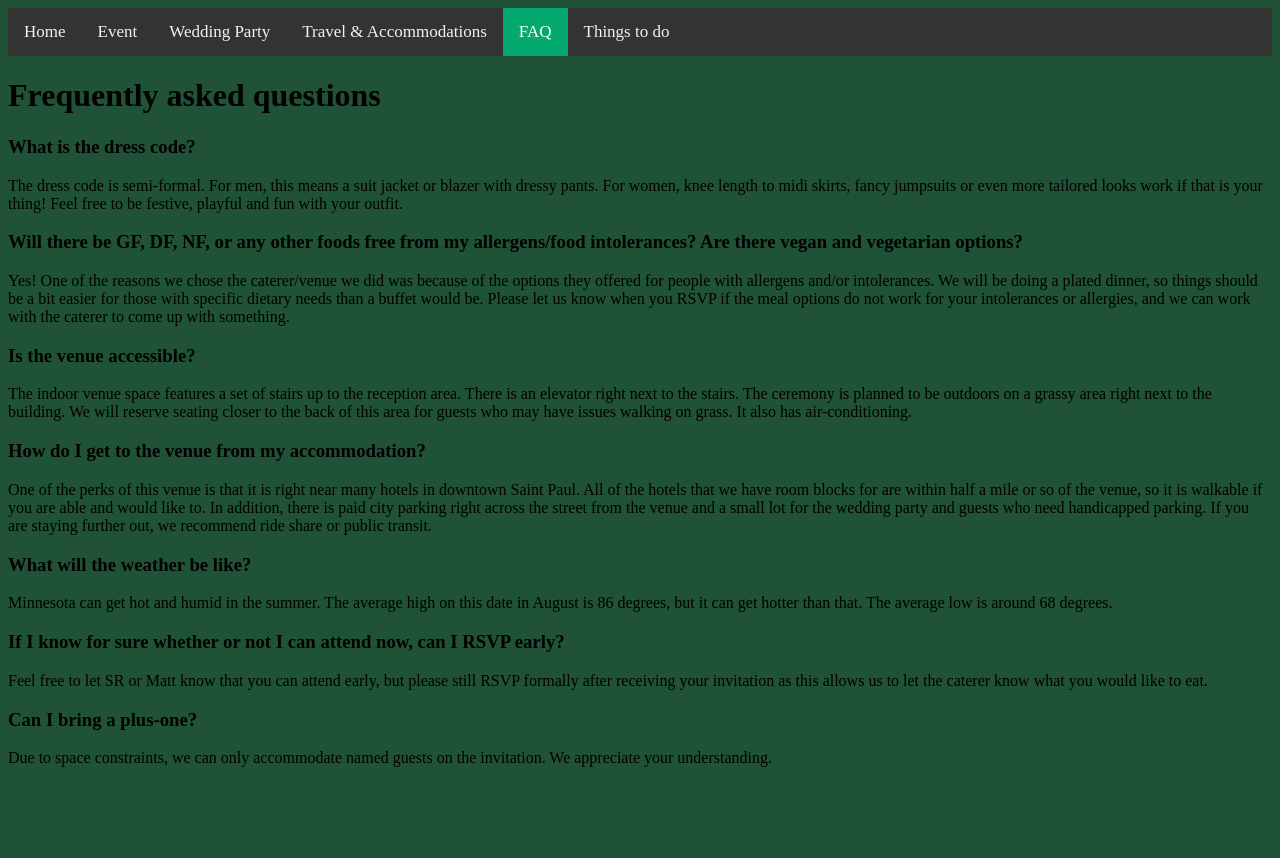
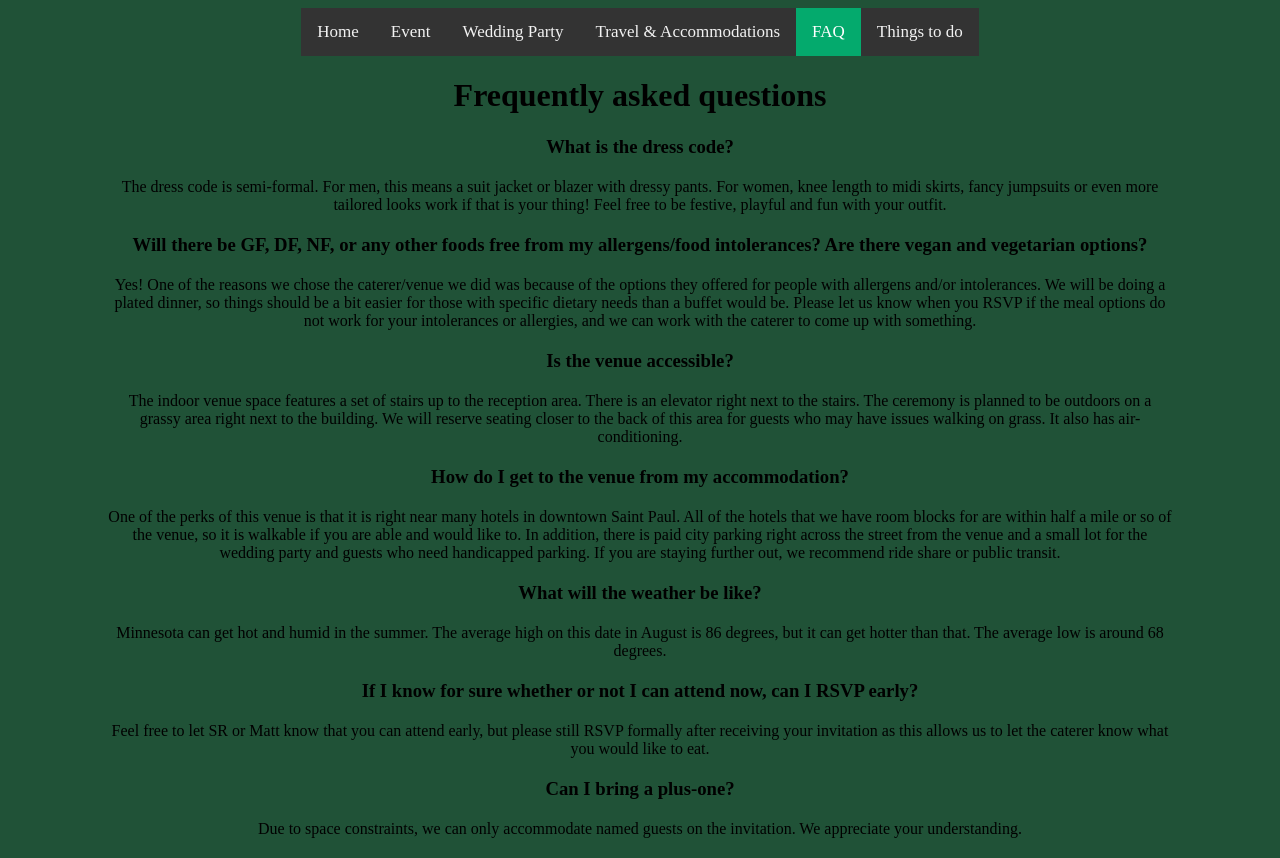
Before and after one commit to rutiglianom/rutiglianom.github.io, a PHP site: page /Pages/FAQ.php in a window 1280 px wide. Before the commit the page ends 767 px from the top, so only its background shows below. Run offline with PHP 8.4, Linux system fonts and the light colour scheme.

Commit message:
Centered contents

```diff
--- a/Text/EventDetails.txt
+++ b/Text/EventDetails.txt
@@ -14,7 +14,7 @@ We are starting the celebrations off with a rehearsal dinner for family and clos
 <h3>Parking</h3>
 <p>A small parking lot is available at the venue. If that fills up, street parking and a city-managed lot are just down the road.</p>
 <h3>Dress Code</h3>
-The dress code is semi-formal/formal. For men, this means a suit jacket or blazer with dressy pants and a tie.  For women, knee length to midi or tea length skirts, fancy jumpsuits or even more tailored looks work if that is your thing! The vibes are festive, playful and fun.
+<p>The dress code is semi-formal/formal. For men, this means a suit jacket or blazer with dressy pants and a tie.  For women, knee length to midi or tea length skirts, fancy jumpsuits or even more tailored looks work if that is your thing! The vibes are festive, playful and fun.</p>
 <h3>Ceremony</h3>
 <h4>4:00 PM - 4:30 PM</h4>
 <p>Please join us for an outdoor ceremony where we will exchange our vows. Weather permitting, the ceremony may be moved indoors at the same venue. Doors open at 3:30 pm and the ceremony starts promptly at 4.
--- a/index.php
+++ b/index.php
@@ -6,6 +6,7 @@
 		<title>About</title>
 	</head>
 	<body>
+		<div class="topnavContainer">
 		 <div class="topnav">
 		  <a class="active" href="index.php">Home</a>
 		  <a href="Pages/Event.php">Event</a>
@@ -14,10 +15,11 @@
 		  <a href="Pages/FAQ.php">FAQ</a>
 		  <a href="Pages/ThingsToDo.php">Things to do</a>
 		</div>
+		</div>
 		<h1>Sararosa & Matthew</h1>
 		 <img
 		  	src="Images/HomepageMattSR.jpg"
-		  	alt="The happy couple" width="500"
+		  	alt="The happy couple"
 		  />
 
 		<h2>Our Story</h2>
--- a/style.css
+++ b/style.css
@@ -1,10 +1,44 @@
 body {
   background-color: #205237;
+}
+
+h1 {
+	text-align: center;
+}
+h2 {
+	text-align: center;
+}
+h3 {
+	text-align: center;
+}
+h4 {
+	text-align: center;
+}
+
+p {
+  	margin-left: 100px;
+  	margin-right: 100px;
+  	margin-top: 20px;
+  	margin-bottom: 20px;
+  	text-align: center;
+}
+
+img {
+	display: block;
+  	margin-left: auto;
+  	margin-right: auto;
+  	width: 40%;
 }
 
 .topnav {
   background-color: #333;
   overflow: hidden;
+  margin: auto;
+  width: fit-content;
+}
+
+.topnavContainer {
+	background-color: #333;
 }
 
 /* Style the links inside the navigation bar */
```
